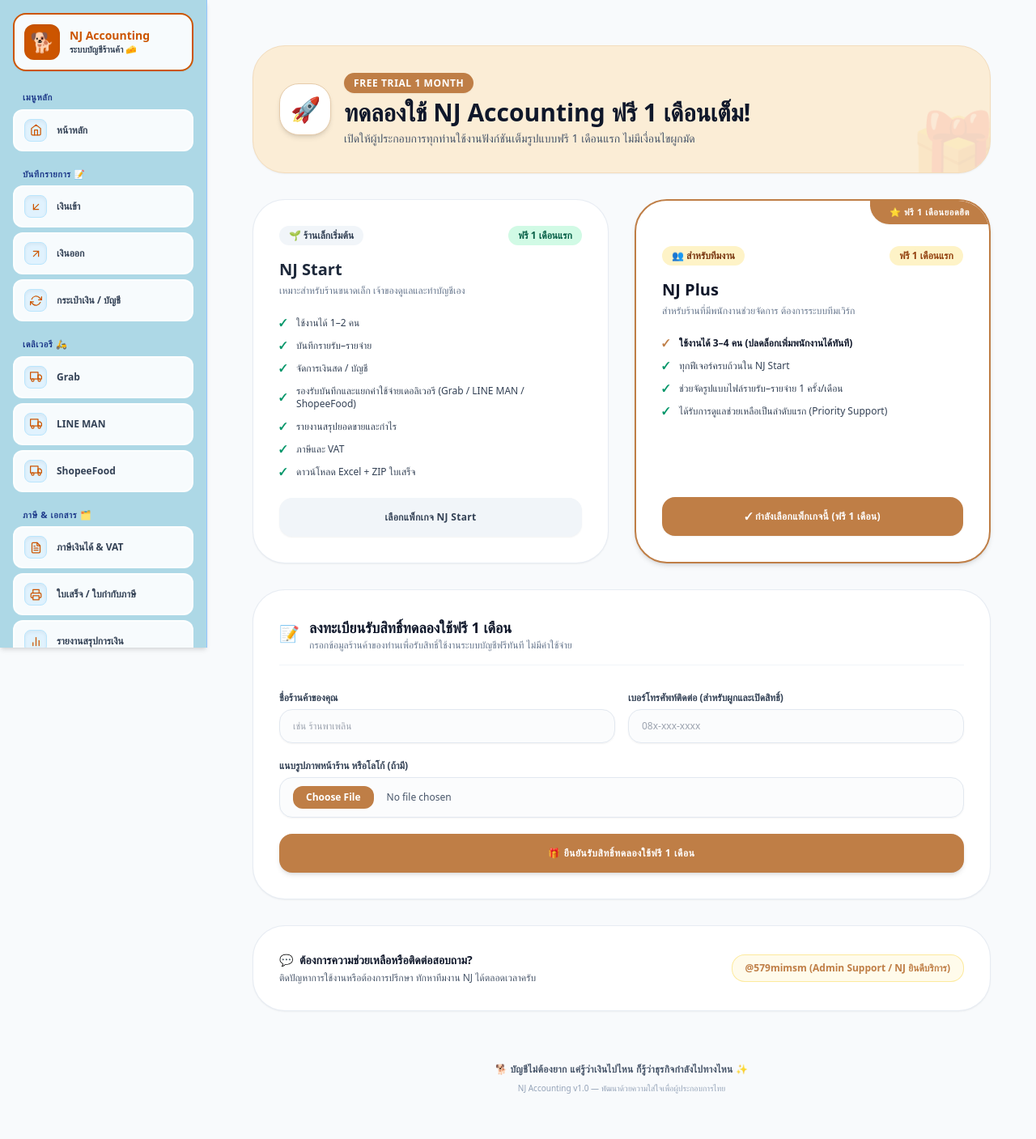
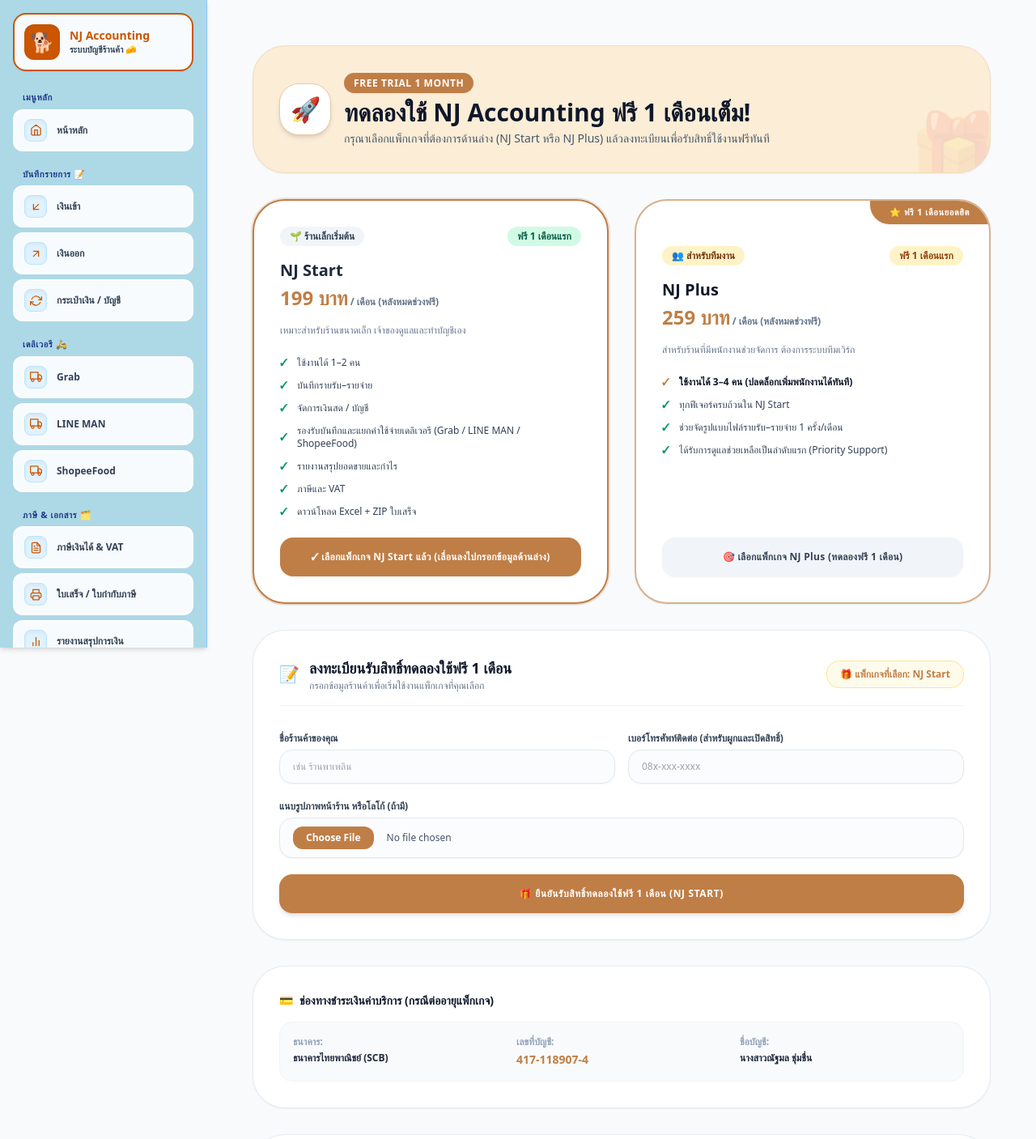
Before and after one commit to suisut21-source/nj-accounting-v4, a Next.js app: page /pricing in a window 1280 px wide. Shown: the top 1407 px of the page at 81% size. Built offline with nearby package versions, Linux system fonts and the light colour scheme.

Commit message:
Update pricing plans, trial countdown, and bank transfer info

```diff
--- a/app/pricing/page.tsx
+++ b/app/pricing/page.tsx
@@ -9,29 +9,52 @@
   plan: string;
   slipImage: string;
   status: string;
+  startDate?: string;
+  expireDate?: string;
 }
 
 export default function PricingPage() {
-  const [selectedPlan, setSelectedPlan] = useState('NJ Plus (ทดลองใช้ฟรี 1 เดือนแรก)');
+  const [selectedPlan, setSelectedPlan] = useState('NJ Start (ทดลองใช้ฟรี 1 เดือนแรก - หลังจากนั้น 199 บาท/เดือน)');
   const [shopName, setShopName] = useState('');
   const [shopPhone, setShopPhone] = useState('');
   const [slipImage, setSlipImage] = useState<string | null>(null);
   const [isSubmitted, setIsSubmitted] = useState(false);
   const [mySubscription, setMySubscription] = useState<SlipItem | null>(null);
+  const [daysLeft, setDaysLeft] = useState<number>(30);
   const supportContact = '@579mimsm (Admin Support / NJ ยินดีบริการ)';
 
-  // ข้อมูลบัญชีผู้ให้บริการ (สำหรับกรณีต้องการชำระเงินหลังหมดช่วงทดลองใช้)
-  const providerBank = {
-    promptpay: '417-118907-4',
-    accountName: 'นางสาวณัฐมล ชุ่มชื่น',
-    bankName: 'ธนาคารไทยพาณิชย์ (SCB)'
+  // ข้อมูลบัญชีธนาคารของร้านเรา (สำหรับให้ลูกค้าโอนเงินชำระค่าบริการ)
+  const myBankInfo = {
+    bankName: 'ธนาคารไทยพาณิชย์ (SCB)',
+    accountNumber: '417-118907-4',
+    accountName: 'นางสาวณัฐมล ชุ่มชื่น'
   };
 
-  // ตรวจสอบสถานะแพ็กเกจจาก localStorage เมื่อโหลดหน้าเว็บ
+  // โหลดข้อมูลแพ็กเกจและคำนวณวันหมดอายุ 30 วัน
   useEffect(() => {
     const savedSlips: SlipItem[] = JSON.parse(localStorage.getItem('adminPendingSlips') || '[]');
     if (savedSlips.length > 0) {
-      setMySubscription(savedSlips[0]);
+      const currentSub = savedSlips[0];
+
+      if (!currentSub.expireDate) {
+        const start = new Date();
+        const expire = new Date();
+        expire.setDate(expire.getDate() + 30);
+
+        currentSub.startDate = start.toISOString();
+        currentSub.expireDate = expire.toISOString();
+
+        savedSlips[0] = currentSub;
+        localStorage.setItem('adminPendingSlips', JSON.stringify(savedSlips));
+      }
+
+      const expDate = new Date(currentSub.expireDate);
+      const now = new Date();
+      const diffTime = expDate.getTime() - now.getTime();
+      const diffDays = Math.ceil(diffTime / (1000 * 60 * 60 * 24));
+
+      setDaysLeft(diffDays > 0 ? diffDays : 0);
+      setMySubscription(currentSub);
     }
   }, []);
 
@@ -62,15 +85,20 @@
       return;
     }
 
-    // สร้างข้อมูลลงทะเบียนทดลองใช้ฟรี (ใช้โครงสร้างเดิมเพื่อให้แอดมินกดอนุมัติได้ง่าย)
+    const startDateObj = new Date();
+    const expireDateObj = new Date();
+    expireDateObj.setDate(expireDateObj.getDate() + 30);
+
     const newTrialSubmission: SlipItem = {
       id: Date.now(),
       date: new Date().toLocaleString(),
       shopName,
       shopPhone,
       plan: selectedPlan,
-      slipImage: slipImage || 'https://placehold.co/400x300?text=Free+Trial+1+Month', // ถ้าไม่แนบรูป ใช้รูปตัวแทนได้
-      status: 'รอตรวจสอบ'
+      slipImage: slipImage || 'https://placehold.co/400x300?text=Free+Trial+1+Month',
+      status: 'รอตรวจสอบ',
+      startDate: startDateObj.toISOString(),
+      expireDate: expireDateObj.toISOString()
     };
 
     try {
@@ -78,6 +106,7 @@
       const updatedSlips = [newTrialSubmission, ...existingSlips];
       localStorage.setItem('adminPendingSlips', JSON.stringify(updatedSlips));
       setMySubscription(newTrialSubmission);
+      setDaysLeft(30);
     } catch (error) {
       alert('เกิดข้อผิดพลาดในการบันทึกข้อมูล');
       return;
@@ -94,7 +123,7 @@
   return (
     <div className="p-4 sm:p-8 max-w-6xl mx-auto space-y-8 font-sans pb-24">
 
-      {/* Header พรีเมียม คุมโทน Papaya Whip & Caramel */}
+      {/* Header */}
       <div
         className="p-8 rounded-[2.5rem] shadow-sm border flex flex-col md:flex-row justify-between items-start md:items-center gap-6 text-slate-800 relative overflow-hidden"
         style={{ backgroundColor: '#FBEDD6', borderColor: '#f3dcbc' }}
@@ -117,15 +146,15 @@
               ทดลองใช้ NJ Accounting ฟรี 1 เดือนเต็ม!
             </h1>
             <p className="text-xs sm:text-sm text-slate-600 font-medium mt-1">
-              เปิดให้ผู้ประกอบการทุกท่านใช้งานฟังก์ชันเต็มรูปแบบฟรี 1 เดือนแรก ไม่มีเงื่อนไขผูกมัด
+              กรุณาเลือกแพ็กเกจที่ต้องการด้านล่าง (NJ Start หรือ NJ Plus) แล้วลงทะเบียนเพื่อรับสิทธิ์ใช้งานฟรีทันที
             </p>
           </div>
         </div>
       </div>
 
-      {/* 🌟 กล่องแสดงสถานะแพ็กเกจปัจจุบันของร้านค้า */}
+      {/* 🌟 กล่องแสดงสถานะแพ็กเกจและการนับถอยหลังวันใช้งาน */}
       {mySubscription && (
-        <div className="bg-white p-6 sm:p-8 rounded-[2.5rem] shadow-sm border-2 border-amber-300 space-y-4" style={{ backgroundColor: '#FFFBEB' }}>
+        <div className="bg-white p-6 sm:p-8 rounded-[2.5rem] shadow-sm border-2 border-amber-300 space-y-5" style={{ backgroundColor: '#FFFBEB' }}>
           <div className="flex flex-col sm:flex-row justify-between items-start sm:items-center gap-2 border-b border-amber-200 pb-4">
             <div className="flex items-center gap-3">
               <span className="text-2xl">👑</span>
@@ -143,46 +172,48 @@
             </span>
           </div>
 
-          <div className="grid grid-cols-1 sm:grid-cols-2 gap-4 text-xs pt-1">
+          <div className="grid grid-cols-1 sm:grid-cols-3 gap-4 text-xs pt-1">
             <div className="bg-white p-4 rounded-2xl border border-amber-200 space-y-1">
               <span className="text-slate-400 font-bold">แพ็กเกจที่เลือก:</span>
               <p className="font-black text-[#BF7E46] text-sm">{mySubscription.plan}</p>
             </div>
             <div className="bg-white p-4 rounded-2xl border border-amber-200 space-y-1">
-              <span className="text-slate-400 font-bold">วันที่ลงทะเบียน:</span>
-              <p className="font-bold text-slate-800">{mySubscription.date}</p>
+              <span className="text-slate-400 font-bold">ระยะเวลาทดลองใช้:</span>
+              <p className="font-bold text-slate-800">30 วันเต็ม</p>
+            </div>
+            <div className="bg-white p-4 rounded-2xl border border-amber-200 space-y-1">
+              <span className="text-slate-400 font-bold">สถานะเวลาทดลองฟรี:</span>
+              <p className={`font-black text-sm ${daysLeft > 5 ? 'text-emerald-600' : 'text-rose-600 animate-pulse'}`}>
+                {daysLeft > 0 ? `⏳ เหลือเวลาอีก ${daysLeft} วัน` : '⚠️ ครบกำหนดทดลองใช้แล้ว'}
+              </p>
             </div>
           </div>
-
-          {mySubscription.status.includes('อนุมัติ') ? (
-            <p className="text-xs font-bold text-emerald-700 bg-emerald-50 p-3 rounded-xl border border-emerald-200 text-center">
-              🎉 ยินดีด้วยครับ! ร้านค้าของคุณได้รับสิทธิ์ทดลองใช้ฟรี 1 เดือนเต็มเรียบร้อยแล้ว ลุยจัดการร้านค้ากันเลย!
-            </p>
-          ) : (
-            <p className="text-xs font-bold text-amber-800 bg-amber-50 p-3 rounded-xl border border-amber-200 text-center">
-              ⏳ ระบบได้รับข้อมูลของคุณแล้ว กำลังรอแอดมินตรวจสอบและเปิดสิทธิ์ทดลองใช้ให้เร็วๆ นี้ครับ
-            </p>
-          )}
         </div>
       )}
 
-      {/* ส่วนเลือกแพ็กเกจ (Pricing Cards) */}
+      {/* ส่วนเลือกแพ็กเกจ (Pricing Cards) แยกตัวเลือกชัดเจน */}
       <div className="grid grid-cols-1 md:grid-cols-2 gap-8">
 
-        {/* แพ็กเกจ NJ Start */}
-        <div className="bg-white p-8 rounded-[2.5rem] shadow-sm border border-slate-200/80 flex flex-col justify-between space-y-6 hover:shadow-md transition">
+        {/* NJ Start */}
+        <div className={`bg-white p-8 rounded-[2.5rem] shadow-sm border-2 flex flex-col justify-between space-y-6 transition ${
+          selectedPlan.includes('NJ Start') ? 'border-[#BF7E46] ring-2 ring-[#BF7E46]/20 shadow-md' : 'border-slate-200/80'
+        }`}>
           <div>
             <div className="flex justify-between items-center mb-4">
               <span className="text-xs font-bold px-3 py-1 bg-slate-100 text-slate-700 rounded-full">🌱 ร้านเล็กเริ่มต้น</span>
               <span className="text-xs font-black px-3 py-1 bg-emerald-100 text-emerald-800 rounded-full">ฟรี 1 เดือนแรก</span>
             </div>
             <h2 className="text-xl font-black text-slate-800 mb-1">NJ Start</h2>
+            <div className="mb-4">
+              <span className="text-2xl font-black text-[#BF7E46]">199 บาท</span>
+              <span className="text-xs text-slate-500 font-bold"> / เดือน (หลังหมดช่วงฟรี)</span>
+            </div>
             <p className="text-xs text-slate-500 mb-6">เหมาะสำหรับร้านขนาดเล็ก เจ้าของดูแลและทำบัญชีเอง</p>
             <ul className="space-y-3 text-xs text-slate-700">
               <li className="flex items-center gap-3"><span className="text-emerald-600 font-bold">✓</span> ใช้งานได้ 1–2 คน</li>
               <li className="flex items-center gap-3"><span className="text-emerald-600 font-bold">✓</span> บันทึกรายรับ–รายจ่าย</li>
               <li className="flex items-center gap-3"><span className="text-emerald-600 font-bold">✓</span> จัดการเงินสด / บัญชี</li>
-              <li className="flex items-center gap-3"><span className="text-emerald-600 font-bold">✓</span> รองรับบันทึกและแยกค่าใช้จ่ายเดอลิเวอรี (Grab / LINE MAN / ShopeeFood)</li>
+              <li className="flex items-center gap-3"><span className="text-emerald-600 font-bold">✓</span> รองรับบันทึกและแยกค่าใช้จ่ายเดลิเวอรี (Grab / LINE MAN / ShopeeFood)</li>
               <li className="flex items-center gap-3"><span className="text-emerald-600 font-bold">✓</span> รายงานสรุปยอดขายและกำไร</li>
               <li className="flex items-center gap-3"><span className="text-emerald-600 font-bold">✓</span> ภาษีและ VAT</li>
               <li className="flex items-center gap-3"><span className="text-emerald-600 font-bold">✓</span> ดาวน์โหลด Excel + ZIP ใบเสร็จ</li>
@@ -191,19 +222,24 @@
 
           <button
             type="button"
-            onClick={() => setSelectedPlan('NJ Start (ทดลองใช้ฟรี 1 เดือน)')}
+            onClick={() => {
+              setSelectedPlan('NJ Start (ทดลองใช้ฟรี 1 เดือนแรก - หลังจากนั้น 199 บาท/เดือน)');
+              document.getElementById('trial-form')?.scrollIntoView({ behavior: 'smooth' });
+            }}
             className={`w-full py-4 text-xs font-bold rounded-2xl shadow-sm transition tracking-wide ${
               selectedPlan.includes('NJ Start')
                 ? 'bg-[#BF7E46] text-white shadow-md'
                 : 'bg-slate-100 text-slate-700 hover:bg-slate-200'
             }`}
           >
-            {selectedPlan.includes('NJ Start') ? '✓ กำลังเลือกแพ็กเกจนี้ (ฟรี 1 เดือน)' : 'เลือกแพ็กเกจ NJ Start'}
+            {selectedPlan.includes('NJ Start') ? '✓ เลือกแพ็กเกจ NJ Start แล้ว (เลื่อนลงไปกรอกข้อมูลด้านล่าง)' : '🎯 เลือกแพ็กเกจ NJ Start (ทดลองฟรี 1 เดือน)'}
           </button>
         </div>
 
-        {/* แพ็กเกจ NJ Plus (แนะนำ) */}
-        <div className="bg-white p-8 rounded-[2.5rem] shadow-md border-2 border-[#BF7E46] flex flex-col justify-between space-y-6 relative overflow-hidden">
+        {/* NJ Plus */}
+        <div className={`bg-white p-8 rounded-[2.5rem] shadow-sm border-2 flex flex-col justify-between space-y-6 relative overflow-hidden transition ${
+          selectedPlan.includes('NJ Plus') ? 'border-[#BF7E46] ring-2 ring-[#BF7E46]/20 shadow-md' : 'border-[#BF7E46]/60'
+        }`}>
           <div className="absolute top-0 right-0 bg-[#BF7E46] text-white text-[11px] font-black px-6 py-1.5 rounded-bl-3xl shadow-sm tracking-wider uppercase">
             ⭐ ฟรี 1 เดือนยอดฮิต
           </div>
@@ -213,6 +249,10 @@
               <span className="text-xs font-black px-3 py-1 bg-amber-100 text-amber-800 rounded-full">ฟรี 1 เดือนแรก</span>
             </div>
             <h2 className="text-xl font-black text-slate-900 mb-1">NJ Plus</h2>
+            <div className="mb-4">
+              <span className="text-2xl font-black text-[#BF7E46]">259 บาท</span>
+              <span className="text-xs text-slate-500 font-bold"> / เดือน (หลังหมดช่วงฟรี)</span>
+            </div>
             <p className="text-xs text-slate-500 mb-6">สำหรับร้านที่มีพนักงานช่วยจัดการ ต้องการระบบทีมเวิร์ก</p>
 
             <ul className="space-y-3 text-xs text-slate-700">
@@ -225,26 +265,34 @@
 
           <button
             type="button"
-            onClick={() => setSelectedPlan('NJ Plus (ทดลองใช้ฟรี 1 เดือน)')}
+            onClick={() => {
+              setSelectedPlan('NJ Plus (ทดลองใช้ฟรี 1 เดือนแรก - หลังจากนั้น 259 บาท/เดือน)');
+              document.getElementById('trial-form')?.scrollIntoView({ behavior: 'smooth' });
+            }}
             className={`w-full py-4 text-xs font-bold rounded-2xl shadow-sm transition tracking-wide ${
               selectedPlan.includes('NJ Plus')
                 ? 'bg-[#BF7E46] text-white shadow-md'
                 : 'bg-slate-100 text-slate-700 hover:bg-slate-200'
             }`}
           >
-            {selectedPlan.includes('NJ Plus') ? '✓ กำลังเลือกแพ็กเกจนี้ (ฟรี 1 เดือน)' : 'เลือกแพ็กเกจ NJ Plus'}
+            {selectedPlan.includes('NJ Plus') ? '✓ เลือกแพ็กเกจ NJ Plus แล้ว (เลื่อนลงไปกรอกข้อมูลด้านล่าง)' : '🎯 เลือกแพ็กเกจ NJ Plus (ทดลองฟรี 1 เดือน)'}
           </button>
         </div>
 
       </div>
 
-      {/* ฟอร์มลงทะเบียนรับสิทธิ์ทดลองใช้ฟรี */}
-      <div className="bg-white p-6 sm:p-8 rounded-[2.5rem] shadow-sm border border-slate-200/80 space-y-6">
-        <div className="border-b pb-4 flex items-center gap-3 border-slate-100">
-          <span className="text-xl">📝</span>
-          <div>
-            <h2 className="font-black text-lg text-slate-900">ลงทะเบียนรับสิทธิ์ทดลองใช้ฟรี 1 เดือน</h2>
-            <p className="text-xs text-slate-500">กรอกข้อมูลร้านค้าของท่านเพื่อรับสิทธิ์ใช้งานระบบบัญชีฟรีทันที ไม่มีค่าใช้จ่าย</p>
+      {/* ฟอร์มลงทะเบียน */}
+      <div id="trial-form" className="bg-white p-6 sm:p-8 rounded-[2.5rem] shadow-sm border border-slate-200/80 space-y-6">
+        <div className="border-b pb-4 flex items-center justify-between border-slate-100">
+          <div className="flex items-center gap-3">
+            <span className="text-xl">📝</span>
+            <div>
+              <h2 className="font-black text-lg text-slate-900">ลงทะเบียนรับสิทธิ์ทดลองใช้ฟรี 1 เดือน</h2>
+              <p className="text-xs text-slate-500">กรอกข้อมูลร้านค้าเพื่อเริ่มใช้งานแพ็กเกจที่คุณเลือก</p>
+            </div>
+          </div>
+          <div className="px-4 py-2 bg-amber-50 border border-amber-200 rounded-2xl text-xs font-bold text-[#BF7E46]">
+            🎁 แพ็กเกจที่เลือก: {selectedPlan.split(' ')[0]} {selectedPlan.split(' ')[1]}
           </div>
         </div>
 
@@ -293,7 +341,7 @@
             className="w-full py-4 text-xs font-black uppercase tracking-wider rounded-2xl shadow-md transition hover:opacity-90 text-white"
             style={{ backgroundColor: '#BF7E46' }}
           >
-            🎁 ยืนยันรับสิทธิ์ทดลองใช้ฟรี 1 เดือน
+            🎁 ยืนยันรับสิทธิ์ทดลองใช้ฟรี 1 เดือน ({selectedPlan.split(' ')[0]} {selectedPlan.split(' ')[1]})
           </button>
         </form>
 
@@ -304,7 +352,28 @@
         )}
       </div>
 
-      {/* ช่องทางติดต่อซัพพอร์ต */}
+      {/* 💳 กล่องแสดงบัญชีธนาคารสำหรับโอนเงิน (เผื่อลูกค้าต้องการชำระเงินต่ออายุ) */}
+      <div className="bg-white p-6 sm:p-8 rounded-[2.5rem] shadow-sm border border-slate-200/80 space-y-4">
+        <h3 className="font-black text-sm text-slate-900 flex items-center gap-2">
+          <span>💳</span> ช่องทางชำระเงินค่าบริการ (กรณีต่ออายุแพ็กเกจ)
+        </h3>
+        <div className="p-4 bg-slate-50 rounded-2xl border border-slate-100 grid grid-cols-1 sm:grid-cols-3 gap-4 text-xs">
+          <div>
+            <span className="text-slate-400 font-bold block mb-1">ธนาคาร:</span>
+            <strong className="text-slate-800">{myBankInfo.bankName}</strong>
+          </div>
+          <div>
+            <span className="text-slate-400 font-bold block mb-1">เลขที่บัญชี:</span>
+            <strong className="text-[#BF7E46] text-sm">{myBankInfo.accountNumber}</strong>
+          </div>
+          <div>
+            <span className="text-slate-400 font-bold block mb-1">ชื่อบัญชี:</span>
+            <strong className="text-slate-800">{myBankInfo.accountName}</strong>
+          </div>
+        </div>
+      </div>
+
+      {/* Support Contact */}
       <div className="bg-white p-6 sm:p-8 rounded-[2.5rem] shadow-sm border border-slate-200/80 flex flex-col md:flex-row justify-between items-start md:items-center gap-4">
         <div>
           <h3 className="font-black text-sm text-slate-900 flex items-center gap-2">
@@ -317,7 +386,7 @@
         </div>
       </div>
 
-      {/* ประโยคปิดประจำแอป */}
+      {/* Footer */}
       <div className="text-center py-8 space-y-2">
         <p className="text-xs font-bold text-slate-600 tracking-wide">
           🐕 บัญชีไม่ต้องยาก แค่รู้ว่าเงินไปไหน ก็รู้ว่าธุรกิจกำลังไปทางไหน ✨
```
